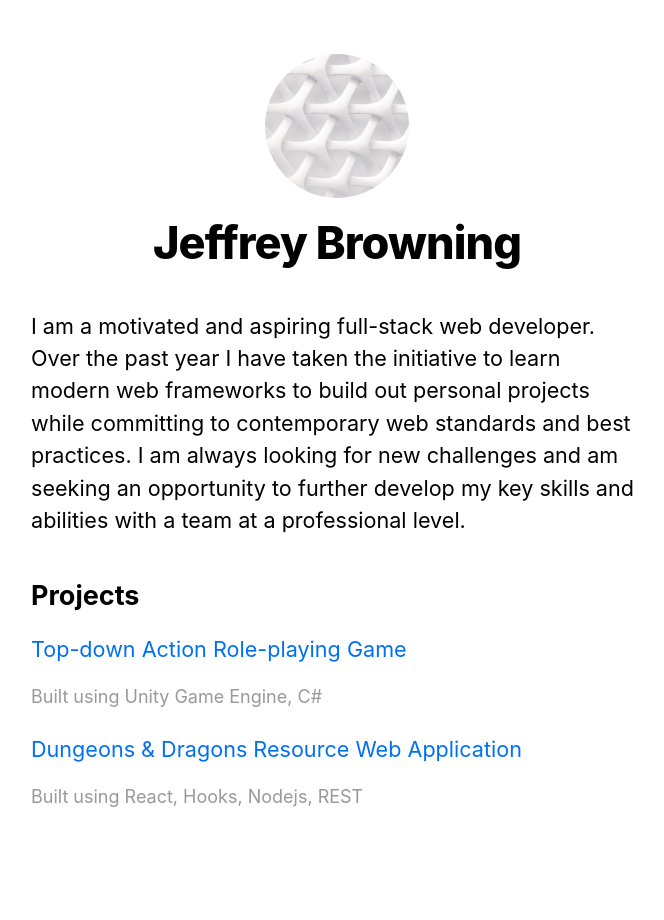
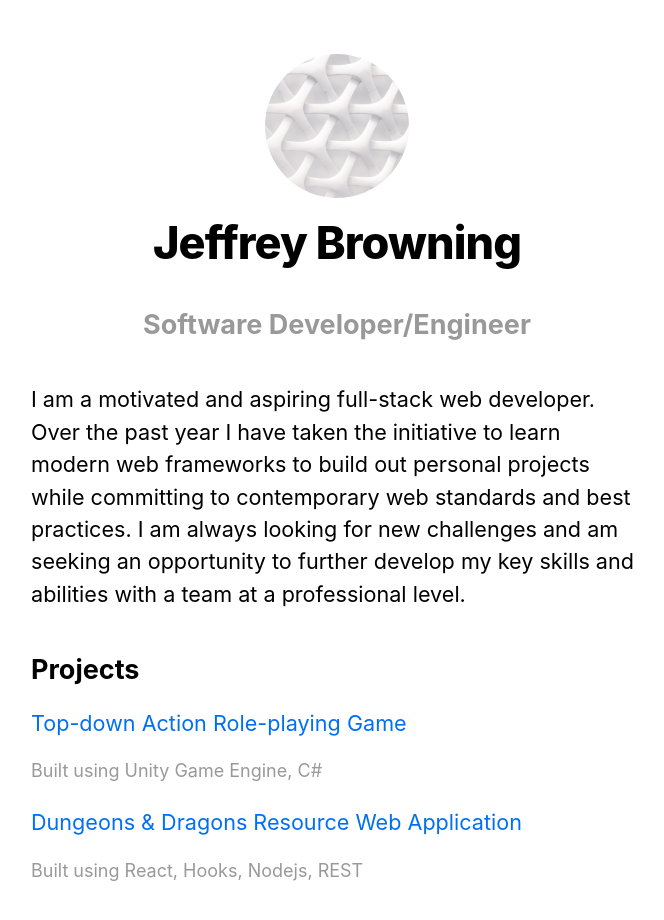
Before and after one commit to browningjeff1/nextjs-blog, a Next.js app: page / in a window 1280 px wide. Shown: the top 920 px of the page, without its empty margins (303-967 px from the left). Built offline with nearby package versions, Linux system fonts and the light colour scheme.

Commit message:
Small tweaks to layout

```diff
--- a/components/layout.js
+++ b/components/layout.js
@@ -28,6 +28,7 @@ export default function Layout({ children, home }) {
             alt={name}
           />
           <h1 className={utilStyles.heading2x1}>{name}</h1>
+          <h2 className={`${utilStyles.headingLg} ${utilStyles.lightText}`}>Software Developer/Engineer</h2>
         </>
       ) : (
         <>
@@ -45,6 +46,7 @@ export default function Layout({ children, home }) {
               <a className={utilStyles.colorInherit}>{name}</a>
             </Link>
           </h2>
+          <h3 className={`${utilStyles.headingMd} ${utilStyles.lightText}`}>Software Developer/Engineer</h3>
         </>
       )}
     </header>
```
